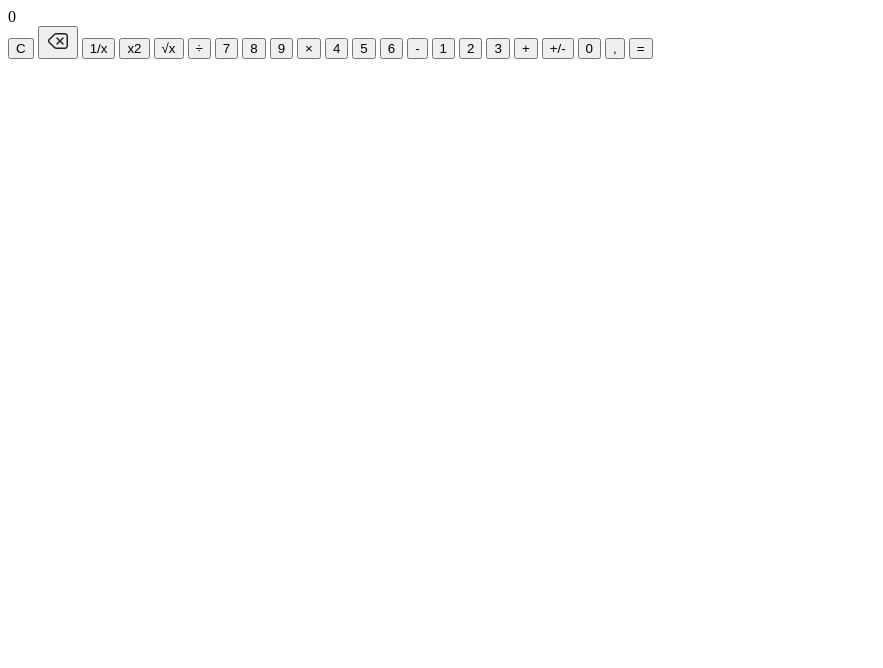
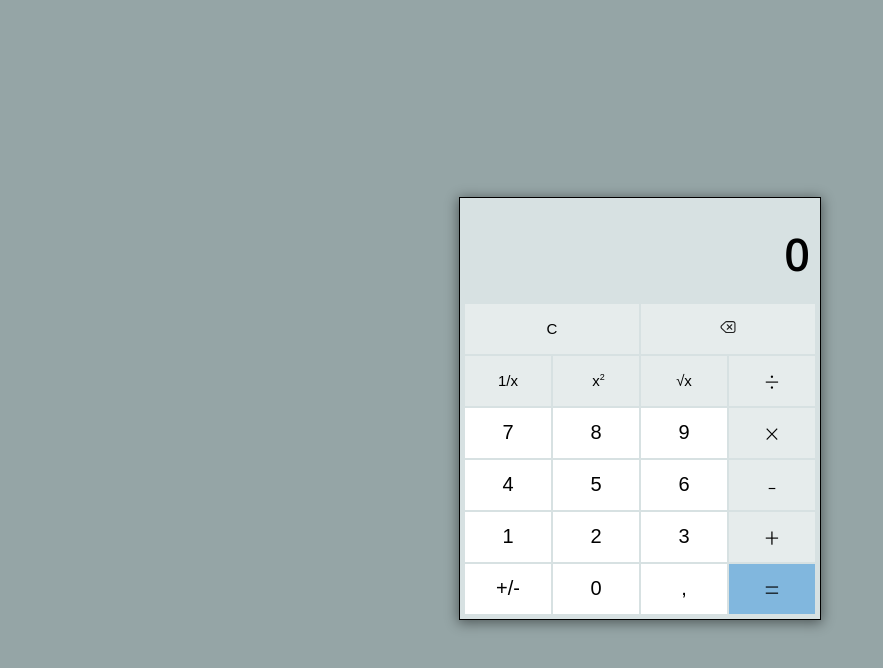
Before and after one commit to TolikaTolika123/Calculator, a plain HTML site: page index.html in a window 1280 px wide. Shown: the whole page, without its empty margins (0-883 px from the left). Drawn offline with nearby package versions, Linux system fonts and the light colour scheme.

Commit message:
completed styling

```diff
--- a/css/style.css
+++ b/css/style.css
@@ -0,0 +1,86 @@
+body {
+  background-color: #95a5a6;
+  display: flex;
+  align-items: center;
+  justify-content: center;
+  font-family: "Open Sans", sans-serif;
+  min-height: 100vh;
+}
+
+.calculator {
+  background-color: #d7e1e2;
+  width: 350px;
+  border: 1px solid #000;
+  padding: 5px;
+  box-shadow: 0px 2px 12px 1px  rgba(0, 0, 0, 0.46);
+}
+
+.calculator__screen {
+  padding: 20px 5px 20px;
+  text-align: right;
+  font-size: 45px;
+  font-weight: 600;
+}
+
+.big__btns {
+  display: flex;
+  gap: 2px;
+  margin-bottom: 2px;
+}
+
+.small__btns {
+  display: grid;
+  gap: 2px;
+  grid-template-columns: repeat(4, 1fr);
+}
+
+.calculator__btn {
+  padding: 0;
+  margin: 0;
+  border: 0;
+  height: 50px;
+  background-color: #fff;
+  font-weight: 500;
+  font-size: 20px;
+}
+
+.calculator__btn.big {
+  flex: 1 1 0;
+}
+
+.calculator__btn.big img {
+  width: 18px;
+}
+
+.calculator__btn.symbol {
+  background-color: #e6ecec;
+  font-size: 15px;
+}
+
+.calculator__btn.operator {
+  font-family: 'Source Sans Pro', sans-serif;
+  font-size: 30px;
+  font-weight: 300;
+}
+
+.calculator__btn:hover {
+  background-color: #c9d1d2;
+}
+
+.calculator__btn.operator:last-child {
+  background-color: #81b7de;
+}
+
+.calculator__btn.calculator__btn.operator:last-child:hover {
+  background-color: #4599db;
+}
+
+.square {
+  position: relative;
+}
+
+.square::after {
+  content: '2';
+  position: absolute;
+  font-size: 9px;
+}
--- a/index.html
+++ b/index.html
@@ -6,6 +6,11 @@
   <meta http-equiv="X-UA-Compatible" content="IE=edge">
   <meta name="viewport" content="width=device-width, initial-scale=1.0">
   <title>Document</title>
+  <link rel="preconnect" href="https://fonts.googleapis.com">
+  <link rel="preconnect" href="https://fonts.gstatic.com" crossorigin>
+  <link
+    href="https://fonts.googleapis.com/css2?family=Open+Sans:wght@300;500;600&family=Source+Sans+Pro:wght@200;300;400&display=swap"
+    rel="stylesheet">
   <link rel="stylesheet" href="css/reset.css">
   <link rel="stylesheet" href="css/style.css">
 </head>
@@ -16,30 +21,34 @@
       0
     </div>
     <div class="calculator__buttons">
-      <button class="calculator__btn big">C</button>
-      <button class="calculator__btn big">
+      <div class="big__btns">
+        <button class="calculator__btn big symbol">C</button>
+        <button class="calculator__btn big symbol">
           <img src="images/icons/backspace.svg">
         </button>
-      <button class="calculator__btn">1/x</button>
-      <button class="calculator__btn">x<span>2</span></button>
-      <button class="calculator__btn">√x</button>
-      <button class="calculator__btn">÷</button>
+      </div>
+      <div class="small__btns">
+        <button class="calculator__btn symbol">1/x</button>
+        <button class="calculator__btn symbol square">x</button>
+        <button class="calculator__btn symbol">√x</button>
+        <button class="calculator__btn symbol operator">÷</button>
         <button class="calculator__btn">7</button>
         <button class="calculator__btn">8</button>
         <button class="calculator__btn">9</button>
-      <button class="calculator__btn">×</button>
+        <button class="calculator__btn symbol operator">×</button>
         <button class="calculator__btn">4</button>
         <button class="calculator__btn">5</button>
         <button class="calculator__btn">6</button>
-      <button class="calculator__btn">-</button>
+        <button class="calculator__btn symbol operator">-</button>
         <button class="calculator__btn">1</button>
         <button class="calculator__btn">2</button>
         <button class="calculator__btn">3</button>
-      <button class="calculator__btn">+</button>
+        <button class="calculator__btn symbol operator">+</button>
         <button class="calculator__btn">+/-</button>
         <button class="calculator__btn">0</button>
         <button class="calculator__btn">,</button>
-      <button class="calculator__btn">=</button>
+        <button class="calculator__btn symbol operator">=</button>
+      </div>
     </div>
   </div>
   <script src="js/script.js"></script>
```
Lines whose indentation alone changed are shown as unchanged.
